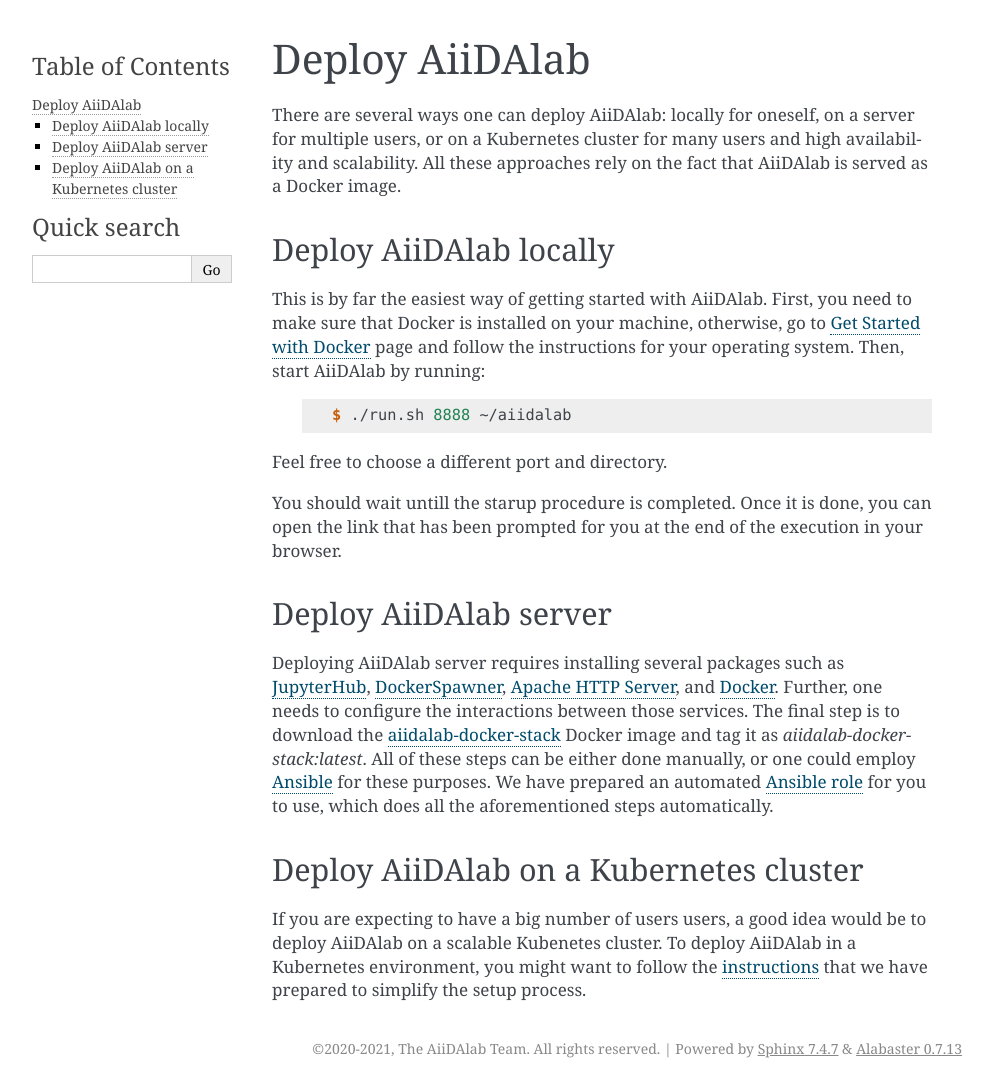
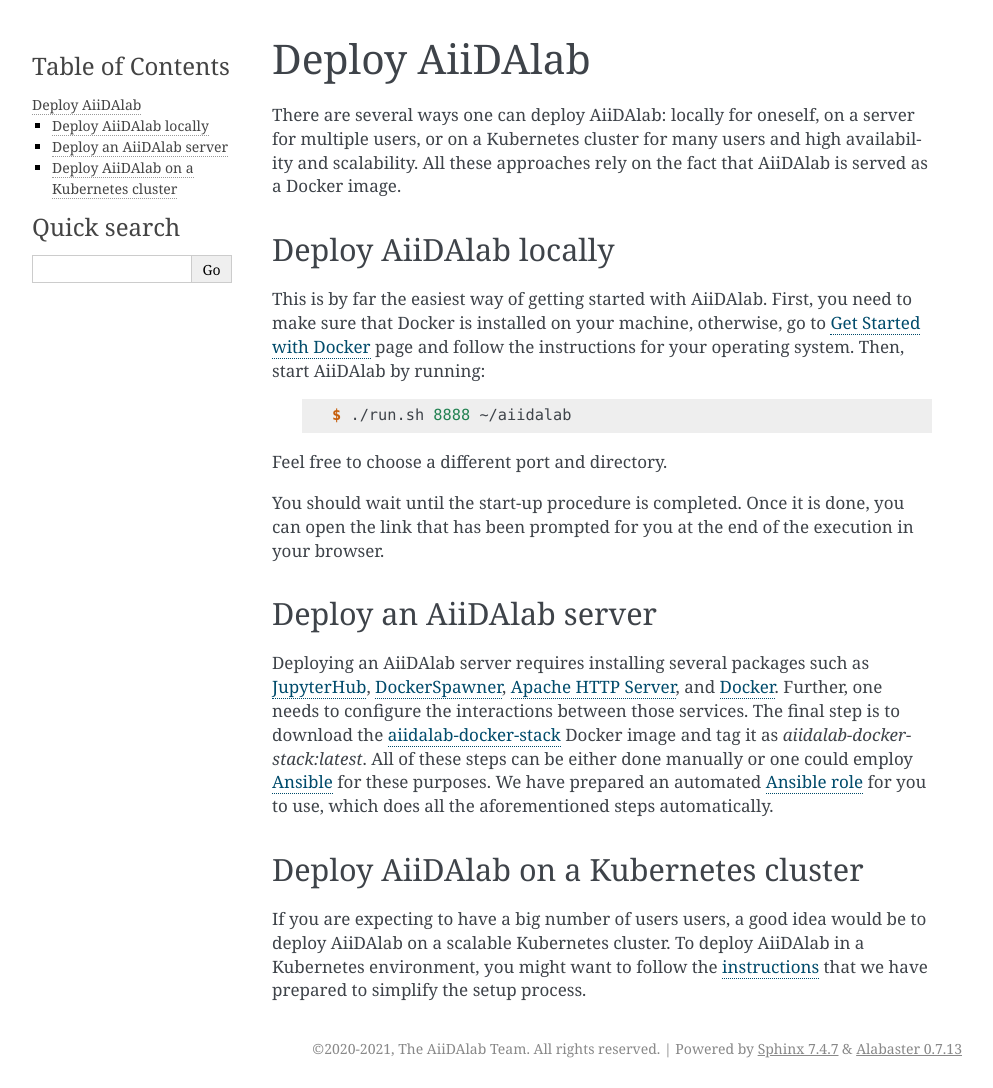
Before and after one commit to aiidalab/aiidalab, a Sphinx documentation site: the page built from docs/source/deployment/index.rst, in a window 1280 px wide. Shown: the whole page, without its empty margins (148-1141 px from the left). Built offline with Sphinx 7.4.7, drawn with Linux system fonts in a browser that asks for light colours; pages that are not in the unit, such as notebooks, are missing from menus.

Commit message:
Apply suggestions from code review
Co-authored-by: Carl Simon Adorf <simon.adorf@epfl.ch>

```diff
--- a/docs/source/deployment/index.rst
+++ b/docs/source/deployment/index.rst
@@ -20,18 +20,18 @@ Then, start AiiDAlab by running:
 
 Feel free to choose a different port and directory.
 
-You should wait untill the starup procedure is completed.
+You should wait until the start-up procedure is completed.
 Once it is done, you can open the link that has been prompted for you at the end of the execution in your browser.
 
 
-**********************
-Deploy AiiDAlab server
-**********************
+*************************
+Deploy an AiiDAlab server
+*************************
 
-Deploying AiiDAlab server requires installing several packages such as `JupyterHub <https://jupyter.org/hub>`__, `DockerSpawner <https://github.com/jupyterhub/dockerspawner>`__, `Apache HTTP Server <https://www.apache.org/>`__, and `Docker <http://www.docker.com>`__.
+Deploying an AiiDAlab server requires installing several packages such as `JupyterHub <https://jupyter.org/hub>`__, `DockerSpawner <https://github.com/jupyterhub/dockerspawner>`__, `Apache HTTP Server <https://www.apache.org/>`__, and `Docker <http://www.docker.com>`__.
 Further, one needs to configure the interactions between those services.
 The final step is to download the `aiidalab-docker-stack <https://hub.docker.com/repository/docker/aiidalab/aiidalab-docker-stack>`__ Docker image and tag it as `aiidalab-docker-stack:latest`.
-All of these steps can be either done manually, or one could employ `Ansible <https://www.ansible.com/>`__ for these purposes.
+All of these steps can be either done manually or one could employ `Ansible <https://www.ansible.com/>`__ for these purposes.
 We have prepared an automated `Ansible role <https://github.com/aiidalab/ansible-role-aiidalab-server>`__ for you to use, which does all the aforementioned steps automatically.
 
 
@@ -39,5 +39,5 @@ We have prepared an automated `Ansible role <https://github.com/aiidalab/ansible
 Deploy AiiDAlab on a Kubernetes cluster
 ***************************************
 
-If you are expecting to have a big number of users users, a good idea would be to deploy AiiDAlab on a scalable Kubenetes cluster.
+If you are expecting to have a big number of users users, a good idea would be to deploy AiiDAlab on a scalable Kubernetes cluster.
 To deploy AiiDAlab in a Kubernetes environment, you might want to follow the `instructions <https://github.com/aiidalab/aiidalab-k8s>`__ that we have prepared to simplify the setup process.
```
Also changed, not shown: docs/source/app_development/index.rst (+18 -16 lines).
